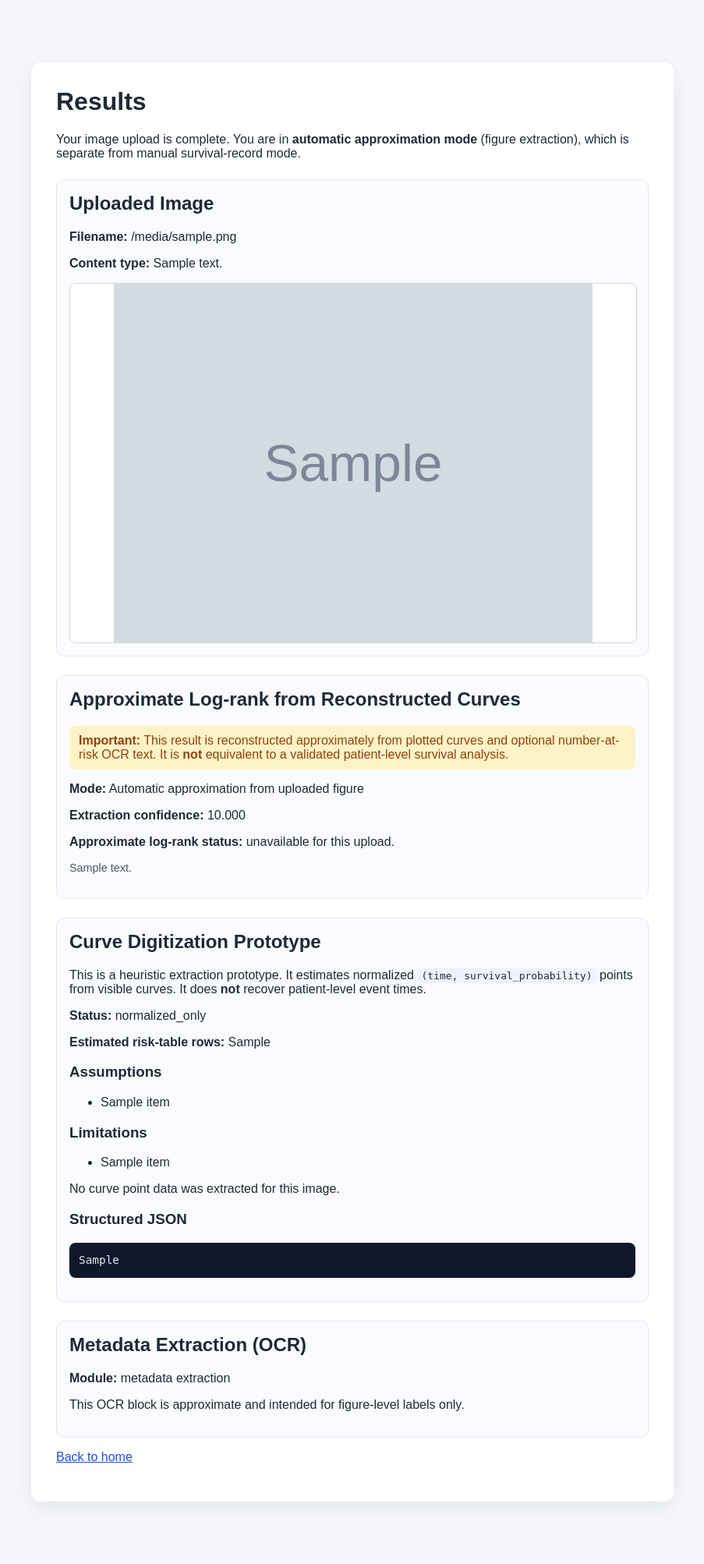
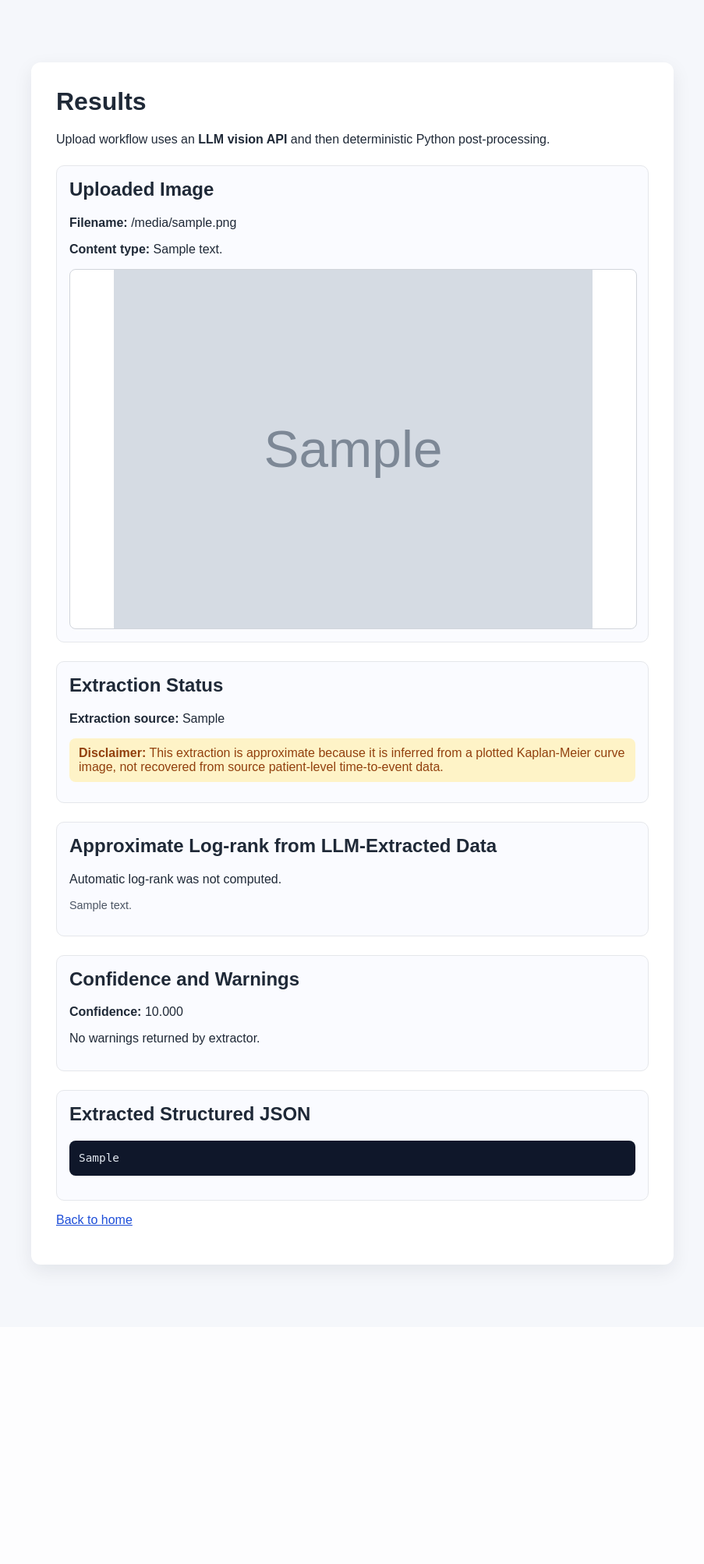
Before and after one commit to Scott-Zhu/km-logrank-webapp, a Flask app: template templates/results.html in a window 1280 px wide. Shown: the whole page at 78% size, without its empty margins (188-1091 px from the left). After the commit the page ends 1638 px from the top, so only its background shows below. Run offline with Flask 3, Linux system fonts and the light colour scheme; the template is opened without the code that fills it: most values are stand-ins (such as "Sample title", 1, 10 or a date in 2020); grey boxes marked "Sample" are stand-in pictures.

Commit message:
Add LLM-based KM extraction flow with caching

```diff
--- a/app.py
+++ b/app.py
@@ -2,6 +2,7 @@ from math import erfc, sqrt
 from pathlib import Path
 import json
 
+from dotenv import load_dotenv
 from flask import (
     Flask,
     flash,
@@ -14,17 +15,26 @@ from flask import (
 )
 from werkzeug.utils import secure_filename
 
-from metadata_extraction import extract_figure_metadata
-from survival_reconstruction import infer_initial_group_sizes, reconstruct_group_records
+from llm_extraction import (
+    KMVisionExtractor,
+    LLMExtractionError,
+    image_sha256,
+    reconstruct_missing_records,
+)
+
+# Load local .env values if present (safe for local development).
+load_dotenv()
 
 # Create the Flask application object.
 app = Flask(__name__)
 app.config["SECRET_KEY"] = "dev-secret-key"
 app.config["UPLOAD_FOLDER"] = Path("uploads")
+app.config["CACHE_FOLDER"] = Path("cache")
 app.config["ALLOWED_EXTENSIONS"] = {"png", "jpg", "jpeg"}
 
-# Ensure upload destination exists.
+# Ensure runtime folders exist.
 app.config["UPLOAD_FOLDER"].mkdir(parents=True, exist_ok=True)
+app.config["CACHE_FOLDER"].mkdir(parents=True, exist_ok=True)
 
 
 def is_allowed_file(filename: str) -> bool:
@@ -36,19 +46,7 @@ def is_allowed_file(filename: str) -> bool:
 
 
 def parse_survival_records(raw_text: str, group_label: str) -> list[dict[str, float | int]]:
-    """Parse manual survival input.
-
-    Expected format:
-      - One record per line
-      - Two values per line: time and event indicator
-      - Allowed separators: comma or whitespace
-      - Event indicator must be 0 (censored) or 1 (event)
-
-    Example:
-      5,1
-      8,0
-      12 1
-    """
+    """Parse manual survival input."""
     lines = raw_text.splitlines()
     records: list[dict[str, float | int]] = []
 
@@ -163,6 +161,61 @@ def compute_logrank_test(
     }
 
 
+def _cache_path_for_hash(image_hash: str) -> Path:
+    return app.config["CACHE_FOLDER"] / f"{image_hash}.json"
+
+
+def _load_cached_extraction(image_hash: str) -> dict | None:
+    cache_path = _cache_path_for_hash(image_hash)
+    if not cache_path.exists():
+        return None
+    return json.loads(cache_path.read_text(encoding="utf-8"))
+
+
+def _save_cached_extraction(image_hash: str, payload: dict) -> None:
+    cache_path = _cache_path_for_hash(image_hash)
+    cache_path.write_text(json.dumps(payload, indent=2), encoding="utf-8")
+
+
+def _build_auto_logrank(payload: dict) -> dict:
+    groups = payload.get("groups", [])
+    if not isinstance(groups, list) or len(groups) < 2:
+        return {
+            "available": False,
+            "message": "At least two groups are required for a two-group log-rank test.",
+        }
+
+    if len(groups) > 2:
+        return {
+            "available": False,
+            "message": "More than two groups were extracted; this app runs two-group log-rank only.",
+        }
+
+    group_a = groups[0]
+    group_b = groups[1]
+    records_a = group_a.get("estimated_records", [])
+    records_b = group_b.get("estimated_records", [])
+
+    if not records_a or not records_b:
+        return {
+            "available": False,
+            "message": "One or both groups have no reconstructed estimated records.",
+        }
+
+    output = compute_logrank_test(records_a, records_b)
+    return {
+        "available": True,
+        "group_a_name": group_a.get("name", "Group A"),
+        "group_b_name": group_b.get("name", "Group B"),
+        "group_a_count": len(records_a),
+        "group_b_count": len(records_b),
+        "group_a_records": records_a,
+        "group_b_records": records_b,
+        "chi_square": output["chi_square"],
+        "p_value": output["p_value"],
+    }
+
+
 @app.route("/")
 def home():
     """Render the homepage."""
@@ -198,11 +251,8 @@ def upload_image():
         "filename": filename,
         "content_type": file.content_type or "Unknown",
     }
-    # Keep upload and manual analysis workflows separate in session state.
     session["latest_upload"] = file_metadata
     session["result_mode"] = "upload"
-
-    # Clear stale manual output so the upload flow cannot render manual results.
     session.pop("manual_analysis", None)
 
     return redirect(url_for("results"))
@@ -229,7 +279,6 @@ def manual_logrank():
             400,
         )
 
-    # Keep manual and upload flows separate; mark this result as manual.
     session["manual_analysis"] = {
         "group_a_count": len(group_a_records),
         "group_b_count": len(group_b_records),
@@ -237,8 +286,6 @@ def manual_logrank():
         "p_value": logrank_output["p_value"],
     }
     session["result_mode"] = "manual"
-
-    # Clear stale upload metadata so manual flow cannot render upload output.
     session.pop("latest_upload", None)
 
     return redirect(url_for("results"))
@@ -247,8 +294,6 @@ def manual_logrank():
 @app.route("/results")
 def results():
     """Show analysis output from upload mode or manual log-rank mode."""
-    # Explicitly route based on the last workflow action so the two forms
-    # cannot accidentally show each other's output.
     result_mode = session.get("result_mode")
     manual_analysis = session.get("manual_analysis")
     file_metadata = session.get("latest_upload")
@@ -266,143 +311,51 @@ def results():
 
     if result_mode == "upload" and file_metadata:
         upload_path = app.config["UPLOAD_FOLDER"] / file_metadata["filename"]
-        metadata_output = extract_figure_metadata(upload_path)
-        metadata_json = json.dumps(metadata_output, indent=2)
-        image_url = url_for("uploaded_file", filename=file_metadata["filename"])
+        image_hash = image_sha256(upload_path)
+        extractor = KMVisionExtractor()
+
+        extraction_source = ""
+        extraction_error = None
+        payload = _load_cached_extraction(image_hash)
+
+        if payload is not None:
+            extraction_source = "cached LLM response"
+        elif extractor.is_configured():
+            try:
+                payload = extractor.extract_from_image(upload_path)
+                payload = reconstruct_missing_records(payload)
+                _save_cached_extraction(image_hash, payload)
+                extraction_source = "LLM API"
+            except LLMExtractionError as exc:
+                extraction_error = str(exc)
+        else:
+            extraction_error = (
+                "No OPENAI_API_KEY is configured and no cached extraction exists for this image hash."
+            )
+
         auto_logrank = None
-
-        curves = metadata_output.get("curve_extraction", {}).get("curves", [])
-        curve_extraction = metadata_output.get("curve_extraction", {})
-        confidence = float(curve_extraction.get("confidence", 0.0))
-        axis_status = str(curve_extraction.get("axis_calibration", {}).get("status", "failed"))
-        curves_list = curves if isinstance(curves, list) else []
-        valid_curve_count = int(curve_extraction.get("valid_curve_count", len(curves_list)))
-        usable_curve_count = min(valid_curve_count, len(curves_list))
-
-        if not curves_list or usable_curve_count == 0:
-            auto_logrank = {
-                "available": False,
-                "warning": "No valid curves were detected from this image.",
-                "message": "Automatic analysis is unavailable. Review extraction output or use manual mode.",
-                "confidence": confidence,
-            }
-        elif usable_curve_count < 2:
-            auto_logrank = {
-                "available": False,
-                "warning": "Fewer than two valid groups were detected.",
-                "message": "Single-group or incomplete extraction detected. Log-rank analysis was skipped.",
-                "confidence": confidence,
-            }
-        elif usable_curve_count > 2:
-            auto_logrank = {
-                "available": False,
-                "warning": f"{usable_curve_count} groups were detected.",
-                "message": (
-                    "Automatic log-rank is limited to two-group comparisons in this prototype. "
-                    "Please use manual mode or reduce to two groups."
-                ),
-                "confidence": confidence,
-            }
-        else:
-            initial_sizes, size_source, used_default_sizes = infer_initial_group_sizes(metadata_output, 2)
-
-            curve_a = curves_list[0] if len(curves_list) > 0 and isinstance(curves_list[0], dict) else {}
-            curve_b = curves_list[1] if len(curves_list) > 1 and isinstance(curves_list[1], dict) else {}
-            curve_a_points = curve_a.get("points", []) if isinstance(curve_a, dict) else []
-            curve_b_points = curve_b.get("points", []) if isinstance(curve_b, dict) else []
-
-            sanity_failures: list[str] = []
-            if not isinstance(curve_a_points, list) or not curve_a_points:
-                sanity_failures.append("curve group A points were unavailable")
-            if not isinstance(curve_b_points, list) or not curve_b_points:
-                sanity_failures.append("curve group B points were unavailable")
-            if len(initial_sizes) < 2:
-                sanity_failures.append("reliable group sizes were unavailable")
-
-            if confidence < 0.65:
-                sanity_failures.append("extraction confidence is low")
-            if axis_status not in {"ok", "ok_numeric"}:
-                sanity_failures.append("axis calibration failed")
-            if used_default_sizes:
-                sanity_failures.append("group sizes depended on default assumptions")
-
-            if sanity_failures:
+        metadata_json = None
+        if payload is not None:
+            metadata_json = json.dumps(payload, indent=2)
+            try:
+                auto_logrank = _build_auto_logrank(payload)
+            except ValueError as exc:
                 auto_logrank = {
                     "available": False,
-                    "warning": (
-                        "Approximate automatic mode detected curves but did not run formal "
-                        "hypothesis testing because quality checks failed."
-                    ),
-                    "message": "Log-rank skipped: " + ", ".join(sanity_failures) + ".",
-                    "confidence": confidence,
-                    "initial_size_source": size_source,
+                    "message": str(exc),
                 }
-            else:
-                group_a = reconstruct_group_records(
-                    str(curve_a.get("name", "curve_1")),
-                    curve_a_points,
-                    initial_sizes[0],
-                )
-                group_b = reconstruct_group_records(
-                    str(curve_b.get("name", "curve_2")),
-                    curve_b_points,
-                    initial_sizes[1],
-                )
 
-                if group_a.records and group_b.records:
-                    try:
-                        logrank_output = compute_logrank_test(group_a.records, group_b.records)
-                        auto_logrank = {
-                            "available": True,
-                            "warning": (
-                                "Approximate automatic mode: records are reconstructed from "
-                                "digitized figure curves, not patient-level source data."
-                            ),
-                            "group_a_name": group_a.name,
-                            "group_b_name": group_b.name,
-                            "group_a_count": len(group_a.records),
-                            "group_b_count": len(group_b.records),
-                            "group_a_events": group_a.event_count,
-                            "group_b_events": group_b.event_count,
-                            "group_a_censored": group_a.censor_count,
-                            "group_b_censored": group_b.censor_count,
-                            "initial_size_source": size_source,
-                            "group_a_initial_n": group_a.initial_n,
-                            "group_b_initial_n": group_b.initial_n,
-                            "confidence": confidence,
-                            "chi_square": logrank_output["chi_square"],
-                            "p_value": logrank_output["p_value"],
-                        }
-                    except ValueError as exc:
-                        auto_logrank = {
-                            "available": False,
-                            "warning": (
-                                "Approximate automatic mode failed to produce a stable log-rank "
-                                "result from this figure."
-                            ),
-                            "message": str(exc),
-                            "confidence": confidence,
-                        }
-                else:
-                    auto_logrank = {
-                        "available": False,
-                        "warning": (
-                            "Approximate automatic mode could not reconstruct enough records "
-                            "from extracted curves."
-                        ),
-                        "message": "Partial extraction detected. Try manual mode for validated inputs.",
-                        "confidence": confidence,
-                    }
-
+        image_url = url_for("uploaded_file", filename=file_metadata["filename"])
         return render_template(
             "results.html",
             mode="upload",
             file_metadata=file_metadata,
             image_url=image_url,
-            metadata_output=metadata_output,
+            metadata_output=payload,
             metadata_json=metadata_json,
-            metadata_data=metadata_output,
             auto_logrank=auto_logrank,
+            extraction_source=extraction_source,
+            extraction_error=extraction_error,
             manual_analysis=None,
         )
 
@@ -417,5 +370,4 @@ def uploaded_file(filename: str):
 
 
 if __name__ == "__main__":
-    # debug=True reloads automatically while you are developing.
     app.run(debug=True)
--- a/requirements.txt
+++ b/requirements.txt
@@ -1,3 +1,5 @@
 Flask==3.1.1
 Pillow==11.2.1
 pytesseract==0.3.13
+openai==1.78.1
+python-dotenv==1.0.1
--- a/templates/results.html
+++ b/templates/results.html
@@ -11,7 +11,6 @@
       <h1>Results</h1>
 
       {% if mode == "manual" %}
-      <!-- Manual results branch -->
       <p>Manual survival-analysis mode output is shown below.</p>
 
       <section class="result-card">
@@ -22,10 +21,8 @@
         <p><strong>p-value:</strong> {{ "%.6f"|format(manual_analysis.p_value) }}</p>
       </section>
       {% else %}
-      <!-- Upload metadata extraction branch -->
       <p>
-        Your image upload is complete. You are in <strong>automatic approximation mode</strong>
-        (figure extraction), which is separate from manual survival-record mode.
+        Upload workflow uses an <strong>LLM vision API</strong> and then deterministic Python post-processing.
       </p>
 
       <section class="result-card">
@@ -36,157 +33,74 @@
       </section>
 
       <section class="result-card">
-        <h2>Approximate Log-rank from Reconstructed Curves</h2>
+        <h2>Extraction Status</h2>
+        {% if extraction_source %}
+        <p><strong>Extraction source:</strong> {{ extraction_source }}</p>
+        {% endif %}
+
+        {% if extraction_source == "cached LLM response" %}
         <div class="message message-warning">
-          <strong>Important:</strong>
-          This result is reconstructed approximately from plotted curves and optional
-          number-at-risk OCR text. It is <strong>not</strong> equivalent to a validated
-          patient-level survival analysis.
+          Cached extraction was used for this image hash. No API call was made.
         </div>
+        {% endif %}
 
-        {% if auto_logrank %}
-          <p><strong>Mode:</strong> Automatic approximation from uploaded figure</p>
-          <p class="small-note">{{ auto_logrank.warning }}</p>
-          {% if auto_logrank.confidence is defined %}
-          <p><strong>Extraction confidence:</strong> {{ "%.3f"|format(auto_logrank.confidence) }}</p>
-          {% endif %}
+        {% if extraction_error %}
+        <div class="message message-error">
+          <strong>Extraction error:</strong> {{ extraction_error }}
+        </div>
+        {% endif %}
 
-          {% if auto_logrank.available %}
-          <h3>Reconstructed Data Summary</h3>
-          <ul>
-            <li><strong>{{ auto_logrank.group_a_name }}</strong>: {{ auto_logrank.group_a_count }} records (events: {{ auto_logrank.group_a_events }}, censored: {{ auto_logrank.group_a_censored }}, initial N assumption: {{ auto_logrank.group_a_initial_n }})</li>
-            <li><strong>{{ auto_logrank.group_b_name }}</strong>: {{ auto_logrank.group_b_count }} records (events: {{ auto_logrank.group_b_events }}, censored: {{ auto_logrank.group_b_censored }}, initial N assumption: {{ auto_logrank.group_b_initial_n }})</li>
-            <li><strong>Initial size source:</strong> {{ auto_logrank.initial_size_source }}</li>
-          </ul>
+        <div class="message message-warning">
+          <strong>Disclaimer:</strong>
+          This extraction is approximate because it is inferred from a plotted Kaplan-Meier curve image,
+          not recovered from source patient-level time-to-event data.
+        </div>
+      </section>
 
-          <h3>Approximate Log-rank Output</h3>
-          <p><strong>Log-rank test statistic (chi-square):</strong> {{ "%.4f"|format(auto_logrank.chi_square) }}</p>
+      {% if metadata_output %}
+      <section class="result-card">
+        <h2>Approximate Log-rank from LLM-Extracted Data</h2>
+        {% if auto_logrank and auto_logrank.available %}
+          <p><strong>Group A:</strong> {{ auto_logrank.group_a_name }} ({{ auto_logrank.group_a_count }} records)</p>
+          <p><strong>Group B:</strong> {{ auto_logrank.group_b_name }} ({{ auto_logrank.group_b_count }} records)</p>
+          <p><strong>Log-rank chi-square:</strong> {{ "%.4f"|format(auto_logrank.chi_square) }}</p>
           <p><strong>p-value:</strong> {{ "%.6f"|format(auto_logrank.p_value) }}</p>
-          {% else %}
-          <p><strong>Approximate log-rank status:</strong> unavailable for this upload.</p>
+
+          <h3>Reconstructed Group Records</h3>
+          <p><strong>{{ auto_logrank.group_a_name }}</strong></p>
+          <pre class="json-output">{{ auto_logrank.group_a_records | tojson(indent=2) }}</pre>
+          <p><strong>{{ auto_logrank.group_b_name }}</strong></p>
+          <pre class="json-output">{{ auto_logrank.group_b_records | tojson(indent=2) }}</pre>
+        {% elif auto_logrank %}
+          <p>Automatic log-rank was not computed.</p>
           <p class="small-note">{{ auto_logrank.message }}</p>
-          {% endif %}
         {% else %}
-        <p>Approximate mode did not run because no curve extraction payload was available.</p>
+          <p>Automatic log-rank output is unavailable.</p>
         {% endif %}
       </section>
 
       <section class="result-card">
-        <h2>Curve Digitization Prototype</h2>
-        <p>
-          This is a heuristic extraction prototype. It estimates normalized
-          <code>(time, survival_probability)</code> points from visible curves.
-          It does <strong>not</strong> recover patient-level event times.
-        </p>
-
-        {% if metadata_output.curve_extraction.messages %}
-        <div class="message message-error">
-          <strong>Extraction message:</strong>
-          <ul>
-            {% for item in metadata_output.curve_extraction.messages %}
-            <li>{{ item }}</li>
-            {% endfor %}
-          </ul>
-        </div>
-        {% endif %}
-
-        <p><strong>Status:</strong> {{ metadata_output.curve_extraction.status }}</p>
-        {% if metadata_output.curve_extraction.risk_table_row_estimate %}
-        <p><strong>Estimated risk-table rows:</strong> {{ metadata_output.curve_extraction.risk_table_row_estimate }}</p>
-        {% endif %}
-
-        <h3>Assumptions</h3>
+        <h2>Confidence and Warnings</h2>
+        <p><strong>Confidence:</strong> {{ "%.3f"|format(metadata_output.confidence) }}</p>
+        {% if metadata_output.warnings %}
         <ul>
-          {% for item in metadata_output.curve_extraction.assumptions %}
+          {% for item in metadata_output.warnings %}
           <li>{{ item }}</li>
           {% endfor %}
         </ul>
-
-        <h3>Limitations</h3>
-        <ul>
-          {% for item in metadata_output.curve_extraction.limitations %}
-          <li>{{ item }}</li>
-          {% endfor %}
-        </ul>
-
-        {% if metadata_output.curve_extraction.curves %}
-        <h3>Extracted Curves (Normalized Plot)</h3>
-        <svg id="curve-svg" viewBox="0 0 620 380" role="img" aria-label="Extracted Kaplan-Meier curves"></svg>
-        <p class="small-note">X axis: normalized time [0,1], Y axis: normalized survival probability [0,1]</p>
         {% else %}
-        <p>No curve point data was extracted for this image.</p>
+        <p>No warnings returned by extractor.</p>
         {% endif %}
-
-        <h3>Structured JSON</h3>
-        <pre class="json-output">{{ metadata_json }}</pre>
       </section>
 
       <section class="result-card">
-        <h2>Metadata Extraction (OCR)</h2>
-        <p><strong>Module:</strong> metadata extraction</p>
-        <p>This OCR block is approximate and intended for figure-level labels only.</p>
-
-        {% if metadata_output.messages %}
-        <div class="message message-error">
-          <strong>Helpful message:</strong>
-          <ul>
-            {% for item in metadata_output.messages %}
-            <li>{{ item }}</li>
-            {% endfor %}
-          </ul>
-        </div>
-        {% endif %}
+        <h2>Extracted Structured JSON</h2>
+        <pre class="json-output">{{ metadata_json }}</pre>
       </section>
+      {% endif %}
       {% endif %}
 
       <p><a href="{{ url_for('home') }}">Back to home</a></p>
     </main>
-
-    {% if mode == "upload" and metadata_output.curve_extraction.curves %}
-    <script>
-      (() => {
-        const payload = {{ metadata_data | tojson }};
-        const svg = document.getElementById("curve-svg");
-        if (!svg || !payload.curve_extraction || !payload.curve_extraction.curves) {
-          return;
-        }
-
-        const width = 620;
-        const height = 380;
-        const margin = { left: 56, right: 16, top: 20, bottom: 42 };
-        const innerWidth = width - margin.left - margin.right;
-        const innerHeight = height - margin.top - margin.bottom;
-
-        const toX = (value) => margin.left + (value * innerWidth);
-        const toY = (value) => margin.top + ((1 - value) * innerHeight);
-
-        const axis = document.createElementNS("http://www.w3.org/2000/svg", "path");
-        axis.setAttribute("d", `M ${margin.left} ${margin.top} V ${height - margin.bottom} H ${width - margin.right}`);
-        axis.setAttribute("stroke", "#374151");
-        axis.setAttribute("fill", "none");
-        axis.setAttribute("stroke-width", "1.5");
-        svg.appendChild(axis);
-
-        payload.curve_extraction.curves.forEach((curve) => {
-          if (!curve.points || curve.points.length === 0) {
-            return;
-          }
-
-          const rgb = curve.stroke_color_rgb || [55, 65, 81];
-          const stroke = `rgb(${rgb[0]}, ${rgb[1]}, ${rgb[2]})`;
-          const path = curve.points
-            .map((point, index) => `${index === 0 ? "M" : "L"} ${toX(point.time)} ${toY(point.survival_probability)}`)
-            .join(" ");
-
-          const line = document.createElementNS("http://www.w3.org/2000/svg", "path");
-          line.setAttribute("d", path);
-          line.setAttribute("stroke", stroke);
-          line.setAttribute("fill", "none");
-          line.setAttribute("stroke-width", "2");
-          svg.appendChild(line);
-        });
-      })();
-    </script>
-    {% endif %}
   </body>
 </html>
```
Also changed, not shown: llm_extraction.py (added, +290 -0 lines), templates/index.html (+11 -8 lines), README.md, 2 other files.
